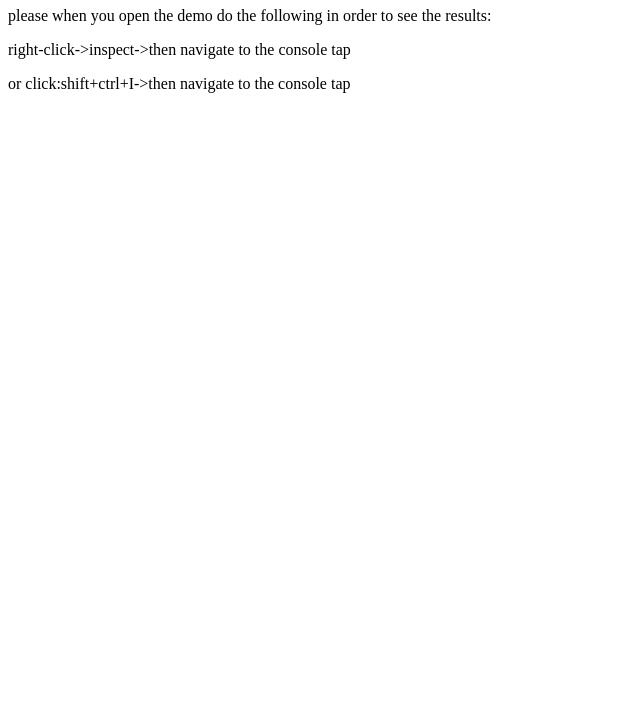
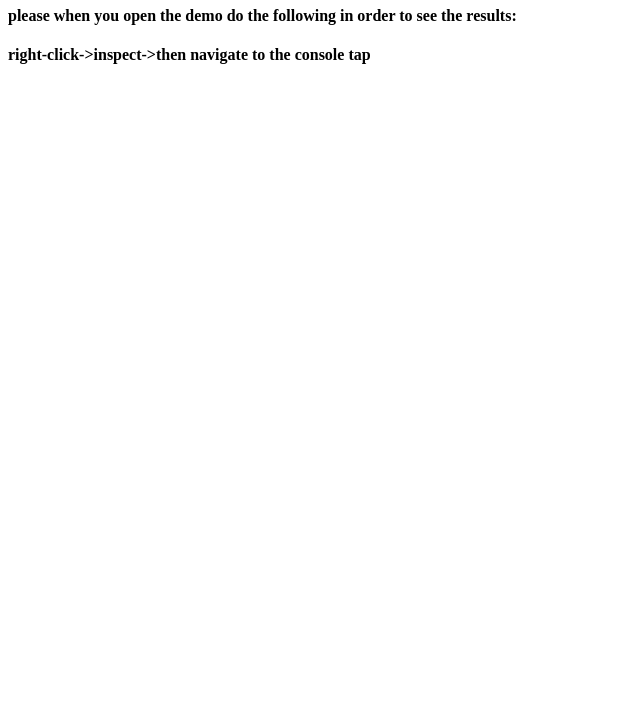
Before and after one commit to shayanzarbash/module4-solution-main, a plain HTML site: page index.html in a window 1280 px wide. Shown: the part 73-800 px from the top of the page, without its empty margins (0-640 px from the left). Drawn offline with Linux system fonts and the light colour scheme; a script that the page names is missing.

Commit message:
new feat

```diff
--- a/index.html
+++ b/index.html
@@ -2,7 +2,7 @@
 <html>
 <head>
   <meta charset="utf-8">
-  <title>Module 4 Solution Starter</title>
+  <title>Module 4 Solution</title>
   <script>
     var names = []; // DO NOT REMOVE
   </script>
@@ -12,8 +12,7 @@
 </head>
 <body>
   <h1>Module 4 Solution JS code</h1>
-  <p>please when you open the demo do the following in order to see the results:</p>
-  <p>right-click->inspect->then navigate to the console tap</p>
-  <p>or click:shift+ctrl+I->then navigate to the console tap</p>
-  </body>
+  <h4>please when you open the demo do the following in order to see the results:</h4>
+  <h4>right-click->inspect->then navigate to the console tap</h4>
+</body>
 </html>
```
Also changed, not shown: 1 other file.
